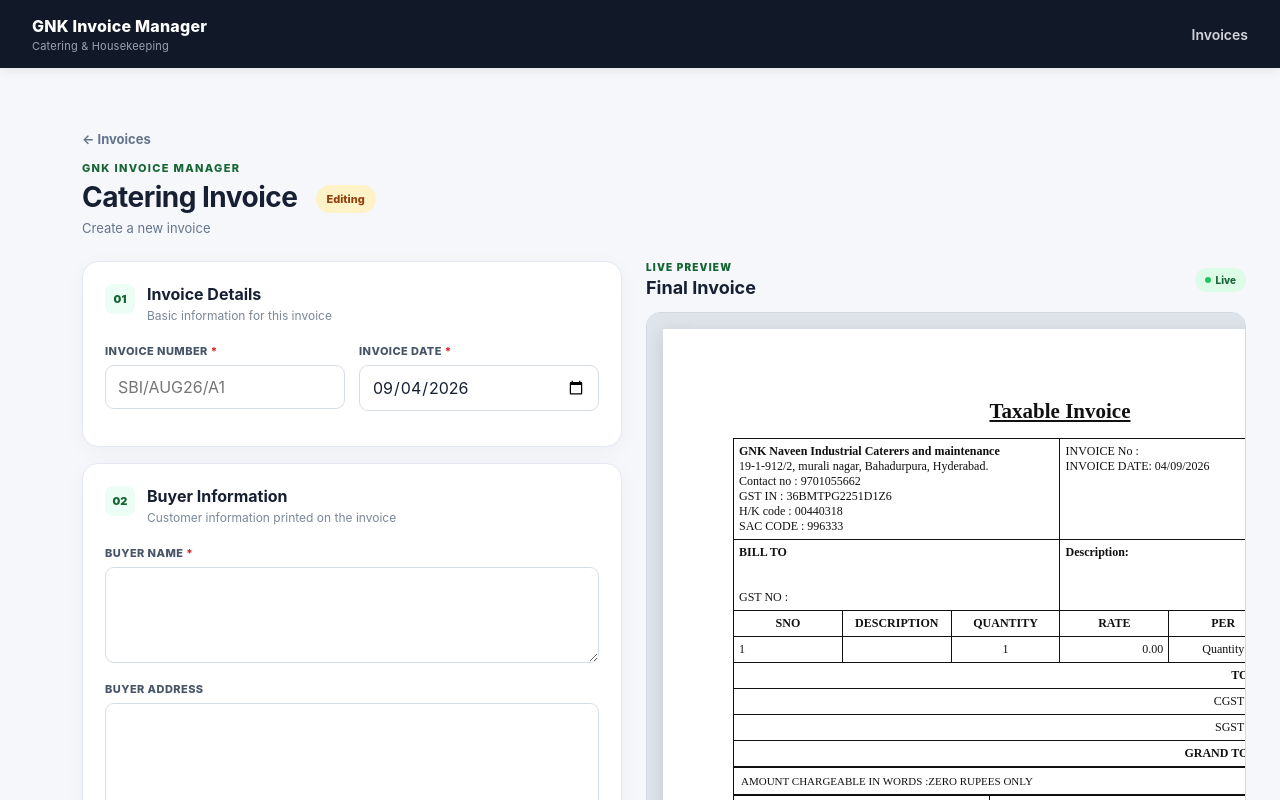
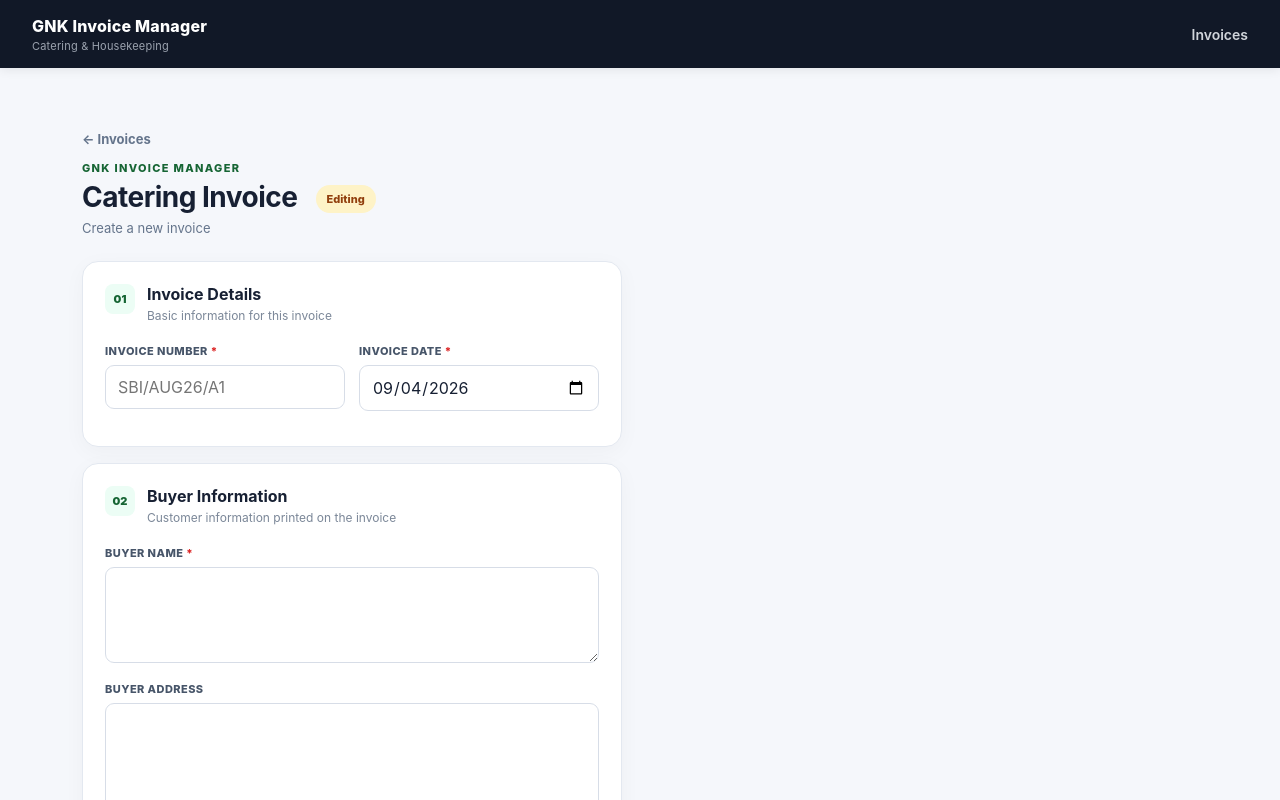
Before and after one commit to Meenachin/gnk-invoice-manager, a Next.js app: page /invoices/new in a window 1280 px wide. Shown: the top 800 px of the page. Built offline with nearby package versions, Linux system fonts and the light colour scheme.

Commit message:
Update InvoiceEditor.tsx

```diff
--- a/components/InvoiceEditor.tsx
+++ b/components/InvoiceEditor.tsx
@@ -3,7 +3,7 @@
 import { useEffect, useMemo, useState } from 'react';
 import Link from 'next/link';
 
-import InvoicePreview from './InvoicePreview';
+
 import { Invoice, InvoiceInput, LineItem } from '@/lib/types';
 import { calculateTotals } from '@/lib/invoice';
 
@@ -1135,37 +1135,7 @@
           </div>
 
           {/* LIVE PREVIEW */}
-          <aside className="preview-column">
 
-            <div className="preview-sticky">
-
-              <div className="preview-heading">
-
-                <div>
-                  <span>
-                    LIVE PREVIEW
-                  </span>
-
-                  <h2>
-                    Final Invoice
-                  </h2>
-                </div>
-
-                <span className="preview-dot">
-                  Live
-                </span>
-
-              </div>
-
-              <div className="preview-container">
-                <InvoicePreview
-                  invoice={invoice}
-                />
-              </div>
-
-            </div>
-
-          </aside>
 
         </div>
       ) : (
```
